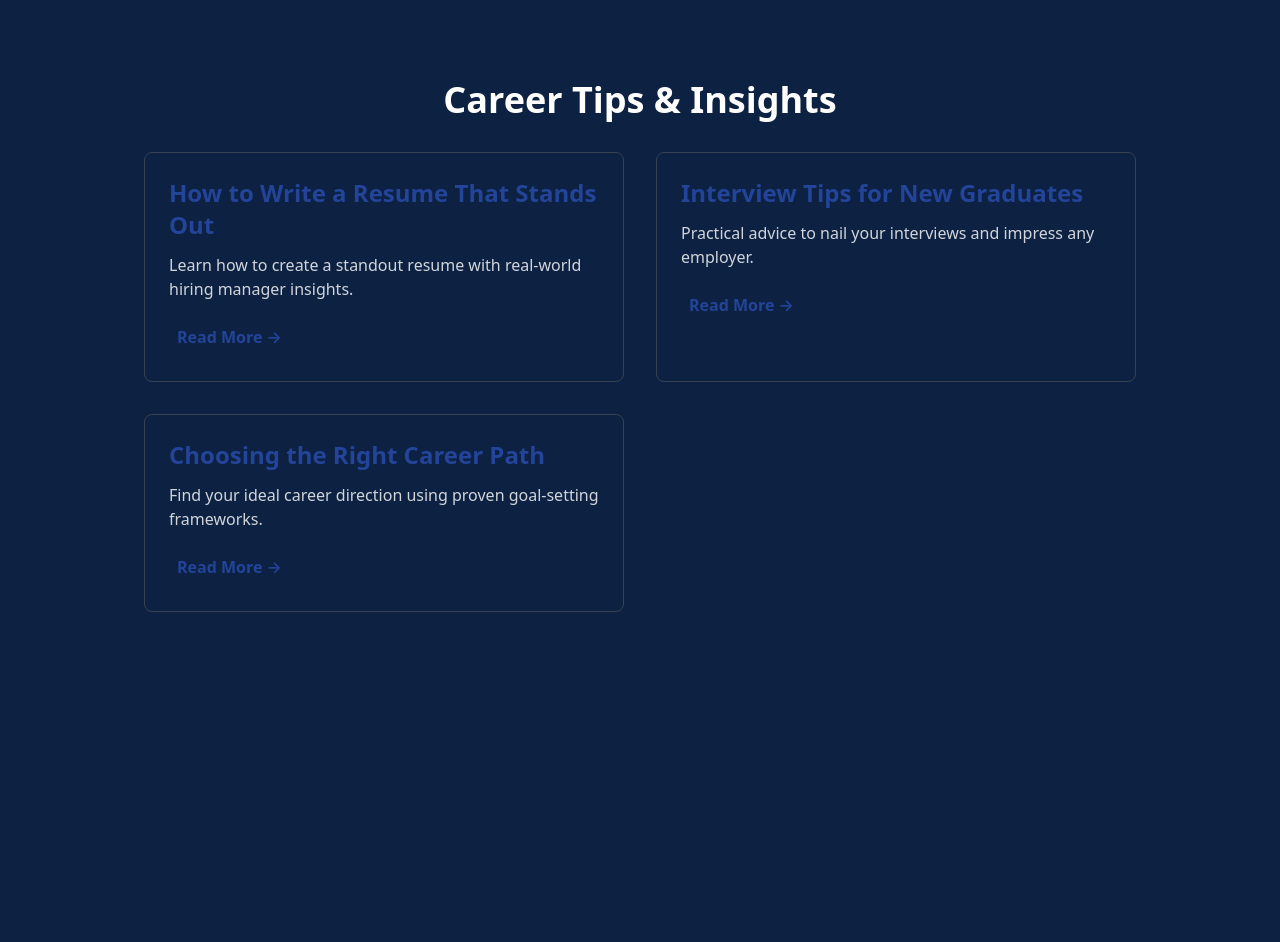
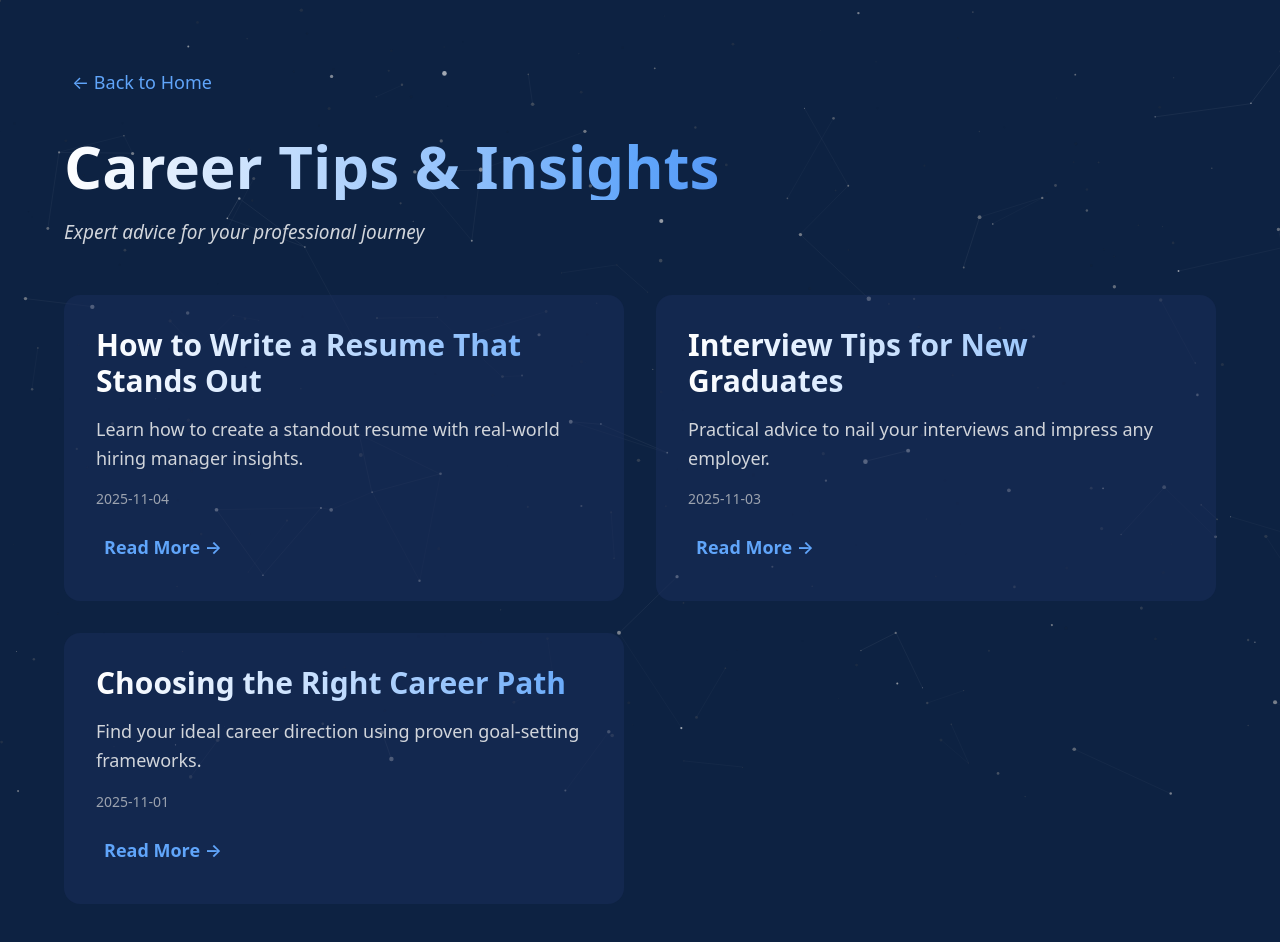
Before and after one commit to anthonydaccurso/daccurso-digital-marketing, a React (Vite) app: page /blog in a window 1280 px wide. Shown: the top 942 px of the page. Before the commit the page ends 800 px from the top, so only its background shows below. Built offline with nearby package versions, Linux system fonts and the light colour scheme; a web font is replaced by a local one.

Commit message:
Updated BlogIndex.tsx

```diff
--- a/src/pages/blog/BlogIndex.tsx
+++ b/src/pages/blog/BlogIndex.tsx
@@ -1,5 +1,7 @@
 import { Link } from 'react-router-dom';
 import { Helmet } from 'react-helmet-async';
+import { motion } from 'framer-motion';
+import ParticleBackground from '../../components/ParticleBackground';
 import posts from '../../posts/postsData';
 
 export default function BlogIndex() {
@@ -11,27 +13,55 @@ export default function BlogIndex() {
         <link rel="canonical" href="https://anthonydaccurso.com/blog" />
       </Helmet>
 
-      <div className="max-w-5xl mx-auto px-4 py-20">
-        <h1 className="text-4xl font-bold mb-8 text-center">
+      <ParticleBackground />
+
+      <div className="container mx-auto px-4 md:px-16 pt-[30px] md:pt-[60px] pb-[60px] md:pb-[80px] relative z-10">
+        <motion.div
+          initial={{ opacity: 0, y: -20 }}
+          animate={{ opacity: 1, y: 0 }}
+          className="mb-8"
+        >
+          <a href="/" className="text-blue-400 hover:text-blue-300 transition-colors text-lg">← Back to Home</a>
+        </motion.div>
+
+        <motion.h1
+          initial={{ opacity: 0, y: -20 }}
+          animate={{ opacity: 1, y: 0 }}
+          className="text-4xl md:text-6xl font-bold mb-[18px] md:mb-[18px] text-left bg-gradient-to-r from-white via-blue-400 to-blue-700 bg-clip-text text-transparent pb-1"
+        >
           Career Tips & Insights
-        </h1>
-        <div className="grid md:grid-cols-2 gap-8">
-          {posts.map((post) => (
-            <div
+        </motion.h1>
+
+        <motion.p
+          initial={{ opacity: 0 }}
+          animate={{ opacity: 1 }}
+          transition={{ delay: 0.2 }}
+          className="text-gray-300 italic mb-12 text-[16px] md:text-[19px]"
+        >
+          Expert advice for your professional journey
+        </motion.p>
+
+        <div className="grid md:grid-cols-2 gap-6 md:gap-8">
+          {posts.map((post, index) => (
+            <motion.div
               key={post.slug}
-              className="border border-gray-700 rounded-lg p-6 hover:bg-[#1c1c1c] transition-colors"
+              initial={{ opacity: 0, y: 20 }}
+              animate={{ opacity: 1, y: 0 }}
+              transition={{ delay: index * 0.1 }}
+              className="bg-[#1a2f5c]/50 rounded-2xl p-6 md:p-8 hover:bg-[#1a2f5c]/70 transition-all duration-300"
             >
-              <h2 className="text-2xl font-semibold mb-3 text-[#234499]">
+              <h2 className="text-2xl md:text-3xl font-bold bg-gradient-to-r from-white via-blue-200 to-blue-400 bg-clip-text text-transparent mb-4">
                 {post.title}
               </h2>
-              <p className="text-gray-300 mb-4">{post.excerpt}</p>
+              <p className="text-gray-300 mb-4 text-lg leading-relaxed">{post.excerpt}</p>
+              <p className="text-gray-400 text-sm mb-4">{post.date}</p>
               <Link
                 to={`/blog/${post.slug}`}
-                className="text-[#234499] font-semibold hover:underline"
+                className="text-blue-400 font-semibold hover:text-blue-300 transition-colors text-lg inline-flex items-center gap-2"
               >
                 Read More →
               </Link>
-            </div>
+            </motion.div>
           ))}
         </div>
       </div>
--- a/src/pages/blog/BlogPost.tsx
+++ b/src/pages/blog/BlogPost.tsx
@@ -1,6 +1,8 @@
 import { useParams } from 'react-router-dom';
 import ReactMarkdown from 'react-markdown';
 import { Helmet } from 'react-helmet-async';
+import { motion } from 'framer-motion';
+import ParticleBackground from '../../components/ParticleBackground';
 import posts from '../../posts/postsData';
 
 export default function BlogPost() {
@@ -9,10 +11,13 @@ export default function BlogPost() {
 
   if (!post) {
     return (
-      <div className="min-h-screen bg-[#0d2242] text-white p-10 flex items-center justify-center">
+      <div className="min-h-screen bg-[#0d2242] text-white relative">
+        <ParticleBackground />
+        <div className="container mx-auto px-4 md:px-16 pt-[30px] md:pt-[60px] pb-[60px] md:pb-[80px] relative z-10 flex items-center justify-center">
           <div className="text-center">
-          <h1 className="text-4xl font-bold mb-4">Post not found</h1>
-          <a href="/blog" className="text-[#234499] hover:underline">← Back to blog</a>
+            <h1 className="text-4xl md:text-6xl font-bold mb-8 bg-gradient-to-r from-white via-blue-400 to-blue-700 bg-clip-text text-transparent">Post not found</h1>
+            <a href="/blog" className="text-blue-400 hover:text-blue-300 transition-colors text-lg">← Back to blog</a>
+          </div>
         </div>
       </div>
     );
@@ -48,29 +53,58 @@ export default function BlogPost() {
         </script>
       </Helmet>
 
-      <div className="max-w-3xl mx-auto px-4 py-20">
-        <a href="/blog" className="text-[#234499] hover:underline mb-6 inline-block">
+      <ParticleBackground />
+
+      <div className="container mx-auto px-4 md:px-16 pt-[30px] md:pt-[60px] pb-[60px] md:pb-[80px] relative z-10">
+        <motion.div
+          initial={{ opacity: 0, y: -20 }}
+          animate={{ opacity: 1, y: 0 }}
+          className="mb-8"
+        >
+          <a href="/blog" className="text-blue-400 hover:text-blue-300 transition-colors text-lg">
             ← Back to blog
           </a>
-        <h1 className="text-4xl font-bold mb-6">{post.title}</h1>
-        <p className="text-gray-400 mb-10">{post.date}</p>
-        <div className="prose prose-invert prose-lg max-w-none">
+        </motion.div>
+
+        <div className="bg-[#1a2f5c]/50 rounded-2xl p-6 md:p-12 w-full mx-auto">
+          <motion.h1
+            initial={{ opacity: 0, y: -20 }}
+            animate={{ opacity: 1, y: 0 }}
+            className="text-3xl md:text-5xl font-bold mb-4 bg-gradient-to-r from-white via-blue-200 to-blue-400 bg-clip-text text-transparent"
+          >
+            {post.title}
+          </motion.h1>
+          <motion.p
+            initial={{ opacity: 0 }}
+            animate={{ opacity: 1 }}
+            transition={{ delay: 0.1 }}
+            className="text-gray-400 text-sm md:text-base mb-8"
+          >
+            {post.date}
+          </motion.p>
+          <motion.div
+            initial={{ opacity: 0 }}
+            animate={{ opacity: 1 }}
+            transition={{ delay: 0.2 }}
+            className="prose prose-invert prose-lg max-w-none"
+          >
             <ReactMarkdown
               components={{
-              h1: ({ children }) => <h1 className="text-3xl font-bold mt-8 mb-4 text-white">{children}</h1>,
-              h2: ({ children }) => <h2 className="text-2xl font-bold mt-6 mb-3 text-white">{children}</h2>,
-              h3: ({ children }) => <h3 className="text-xl font-semibold mt-5 mb-2 text-white">{children}</h3>,
-              p: ({ children }) => <p className="text-gray-300 mb-4 leading-relaxed">{children}</p>,
-              ul: ({ children }) => <ul className="list-disc pl-6 mb-4 text-gray-300 space-y-2">{children}</ul>,
-              ol: ({ children }) => <ol className="list-decimal pl-6 mb-4 text-gray-300 space-y-2">{children}</ol>,
-              li: ({ children }) => <li className="text-gray-300">{children}</li>,
+                h1: ({ children }) => <h1 className="text-2xl md:text-3xl font-bold mt-8 mb-4 text-white">{children}</h1>,
+                h2: ({ children }) => <h2 className="text-xl md:text-2xl font-bold mt-6 mb-3 text-white">{children}</h2>,
+                h3: ({ children }) => <h3 className="text-lg md:text-xl font-semibold mt-5 mb-2 bg-gradient-to-r from-white via-blue-200 to-blue-400 bg-clip-text text-transparent">{children}</h3>,
+                p: ({ children }) => <p className="text-gray-300 mb-4 text-lg leading-relaxed">{children}</p>,
+                ul: ({ children }) => <ul className="list-disc pl-6 mb-6 text-gray-300 space-y-2">{children}</ul>,
+                ol: ({ children }) => <ol className="list-decimal pl-6 mb-6 text-gray-300 space-y-2">{children}</ol>,
+                li: ({ children }) => <li className="text-gray-300 text-lg">{children}</li>,
                 strong: ({ children }) => <strong className="font-semibold text-white">{children}</strong>,
-              blockquote: ({ children }) => <blockquote className="border-l-4 border-[#234499] pl-4 italic text-gray-400 my-4">{children}</blockquote>,
-              a: ({ href, children }) => <a href={href} className="text-[#234499] hover:underline">{children}</a>,
+                blockquote: ({ children }) => <blockquote className="border-l-4 border-blue-400 pl-4 italic text-gray-400 my-6 bg-[#1c336f]/30 py-3 rounded-r">{children}</blockquote>,
+                a: ({ href, children }) => <a href={href} className="text-blue-400 hover:text-blue-300 underline transition-colors">{children}</a>,
               }}
             >
               {post.content}
             </ReactMarkdown>
+          </motion.div>
         </div>
       </div>
     </div>
```
Lines whose indentation alone changed are shown as unchanged.
